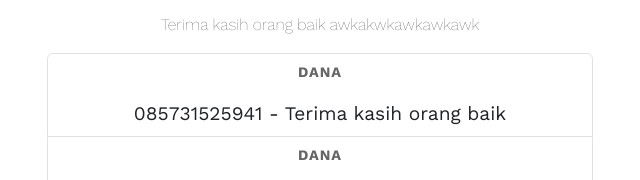
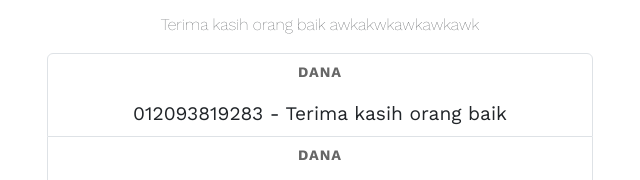
Before and after one commit to Hilal2431/Hilal2431.github.io, a plain HTML site: page index.html in a window 1280 px wide. Shown: the part 5830-6010 px from the top of the page, 320-960 px from the left. Drawn offline with nearby package versions, Linux system fonts and the light colour scheme.

Commit message:
first commit

```diff
--- a/index.html
+++ b/index.html
@@ -310,7 +310,7 @@
                     <ul class="list-group">
                         <li class="list-group-item">
                             <span class="fw-bold">Dana</span>
-                            085731525941 - Terima kasih orang baik
+                            012093819283 - Terima kasih orang baik
                         </li>
                         <li class="list-group-item">
                             <span class="fw-bold">Dana</span>
```
